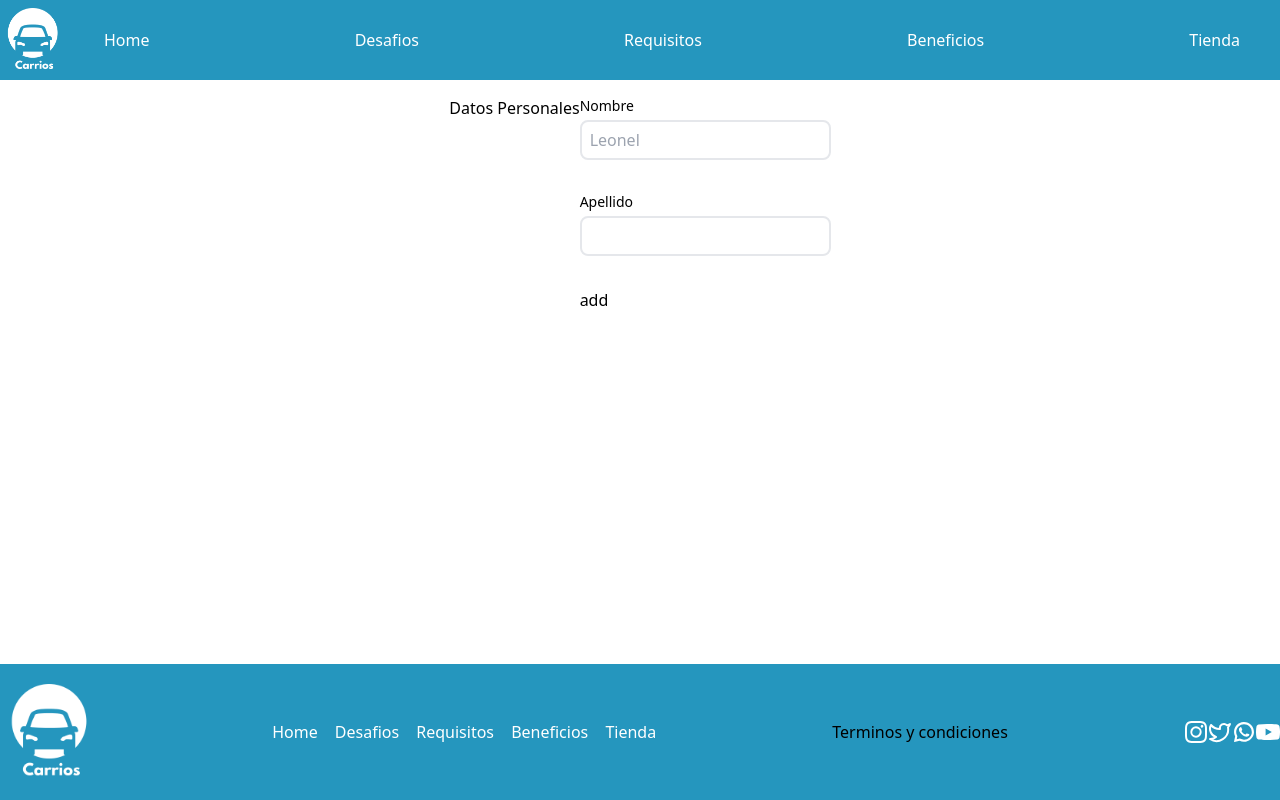
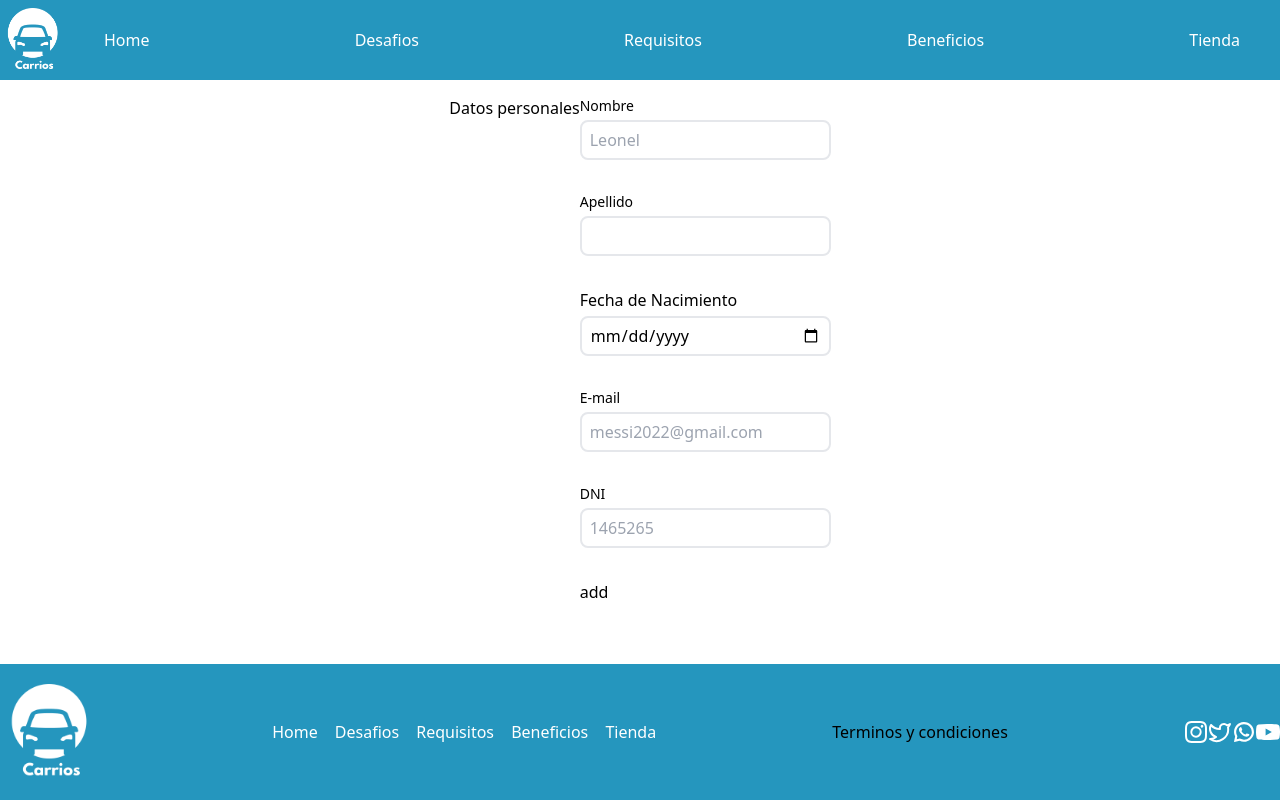
Before and after one commit to SofiaSerrano2/Arbusta-Ejercicio-Tecnico, a React (Create React App) app: page / in a window 1280 px wide. Built offline with nearby package versions, Linux system fonts and the light colour scheme; data requests are answered from the project's data file.

Commit message:
se crea componente DateInput  y su validacion

```diff
--- a/src/component/Form.jsx
+++ b/src/component/Form.jsx
@@ -5,57 +5,16 @@ import serviceUserDetail from '../service/userDetail'
 import { useFormik } from 'formik';
 import { getValidationSchema } from '../validationSchema/getValidationSchema';
 import TextInput from './Inputs/TextInput'
-//viendo si me conviene hacerlo Componente o ponerlo directamente en la página
-const  Form=()=> {
-  const dispatch = useDispatch()
-  const user=useSelector(state => state.user)
-
-  const {
-    handleSubmit,
-    handleChange,
-    handleBlur,
-    errors,
-    values,
-    touched
-  } = useFormik({
-    initialValues: {
-      name: '',
-    },
-    validationSchema: getValidationSchema()
-  })
-
-  const editName = (event) => {
-    event.preventDefault();
-    const content = event.target.name.value;
-    dispatch(editUserName(content));
-  }
+//viendo si es mejor hacerlo Componente o ponerlo directamente en la página
+//viendo
+const  Form=({title,children})=> {
 
   return (
       <>
       {/*Modificar propiedad sin  */}
-        <h1>Datos Personales</h1>
-        <form action=""  onSubmit={editName}>
-        <TextInput
-          label='Nombre'
-          name='name'
-          placeholder={user.name}
-          onChange={handleChange}
-          onBlur={handleBlur}
-          touched={touched.name}
-          values={values.name}
-          error={errors.name}
-          />
-          <TextInput
-          label='Apellido'
-          name='surname'
-          placeholder={user.surName}
-          onChange={handleChange}
-          onBlur={handleBlur}
-          touched={touched.surName}
-          values={values.surName}
-          error={errors.surName}
-          />
-
+        <h1>{title}</h1>
+        <form action="" >
+            {children}
             <button type="submit">add</button>
           </form>
         </>
--- a/src/component/Inputs/DateInput.jsx
+++ b/src/component/Inputs/DateInput.jsx
@@ -0,0 +1,30 @@
+const DateInput =({label,errorPost = null,error=null,touched,...props})=>{
+  return(
+    <div className='flex flex-col gap-1 tablet:grow tablet:max-w-[320px] mb-8'>
+      <label htmlFor="">
+        {label}
+      </label>
+      <input
+        className={`w-full tablet:max-w-[320px] p-2 h-10 rounded-lg border-2 ${
+          (error || errorPost) && touched ? 'border-red-500' : ''
+        } ${!error && touched ? 'bg-inputbackground' : ''} focus:outline-green`}
+        onChange={props.onChange}
+        values={props.values}
+        type='date'
+        // eslint-disable-next-line react/jsx-props-no-spreading
+        {...props}
+      />
+      {error && touched ? (
+        <div className='text-red-500 flex mt-2'>
+          <p className='ml-2'>{error}</p>
+        </div>
+      ) : null}
+      {errorPost !== null ? (
+        <div className='text-red-500 flex mt-2'>
+          <p className='ml-2'>{errorPost}</p>
+        </div>
+      ) : null}    </div>
+  )
+}
+
+export default DateInput;
--- a/src/pages/userView/UserDetail.jsx
+++ b/src/pages/userView/UserDetail.jsx
@@ -1,16 +1,95 @@
 import { useEffect } from "react";
+import { useFormik } from 'formik';
+import { useDispatch ,useSelector} from 'react-redux'
+
+import serviceUserDetail from "../../service/userDetail"
+import {editUserName} from '../../reducer/userReducer'
+import { getValidationSchema } from '../../validationSchema/getValidationSchema';
 import Form from "../../component/Form";
-import serviceUserDetail from "../../service/userDetail"
+import TextInput from '../../component/Inputs/TextInput';
+import DateInput from "../../component/Inputs/DateInput";
+
 const UserDetail = () =>{
   useEffect(() => {
     serviceUserDetail
     .getserviceUserDetail()
     .then(userDetail=>console.log(userDetail))
   }, [])
+  const dispatch = useDispatch()
+  const user=useSelector(state => state.user)
 
+  const {
+    handleSubmit,
+    handleChange,
+    handleBlur,
+    errors,
+    values,
+    touched
+  } = useFormik({
+    initialValues: {
+      name: '',
+    },
+    validationSchema: getValidationSchema()
+  })
+
+  const editName = (event) => {
+    event.preventDefault();
+    const content = event.target.name.value;
+    dispatch(editUserName(content));
+  }
     return(
     <>
-      <Form/>
+      <Form title={'Datos personales'}>
+      <TextInput
+          label='Nombre'
+          name='name'
+          placeholder={user.name}
+          onChange={handleChange}
+          onBlur={handleBlur}
+          touched={touched.name}
+          values={values.name}
+          error={errors.name}
+          />
+          <TextInput
+          label='Apellido'
+          name='surname'
+          placeholder={user.surname}
+          onChange={handleChange}
+          onBlur={handleBlur}
+          touched={touched.surname}
+          values={values.surname}
+          error={errors.surname}
+          />
+          <DateInput
+          label='Fecha de Nacimiento'
+          name='birthDate'
+          onChange={handleChange}
+          onBlur={handleBlur}
+          touched={touched.birthDate}
+          values={values.birthDate}
+          error={errors.birthDate}
+          />
+          <TextInput
+          label='E-mail'
+          name='email'
+          placeholder={user.email}
+          onChange={handleChange}
+          onBlur={handleBlur}
+          touched={touched.email}
+          values={values.email}
+          error={errors.email}
+          />
+          <TextInput
+          label='DNI'
+          name='dni'
+          placeholder={user.dni}
+          onChange={handleChange}
+          onBlur={handleBlur}
+          touched={touched.dni}
+          values={values.dni}
+          error={errors.dni}
+          />
+      </Form>
     </>
     )
 }
--- a/src/validationSchema/getValidationSchema.jsx
+++ b/src/validationSchema/getValidationSchema.jsx
@@ -1,10 +1,5 @@
 import * as Yup from 'yup';
-//npmbre
-//apellido
-//fechaNacimiento
-//mail
-//dni
-//tenes licencia de conducir
+//Ver si se puede verificar que sea mayor de edad
 const today = new Date();
 
 
@@ -25,5 +20,5 @@ export const getValidationSchema = () => Yup.object().shape({
     dni: Yup.string()
     .matches(/^[0-9]\d{7,50}$/, 'Sólo números entre 8 y 50 dígitos')
     .required('Campo requerido'),
-    birthDate: Yup.date().nullable().min(new Date(1900, 0, 1)).max(today),
+    birthDate: Yup.date().nullable().min(new Date(1900, 0, 1),'La fecha de Nacimiento no puede ser menor de 1900').max(today,'Ingresar fecha de nacimiento valida'),
 })
```
